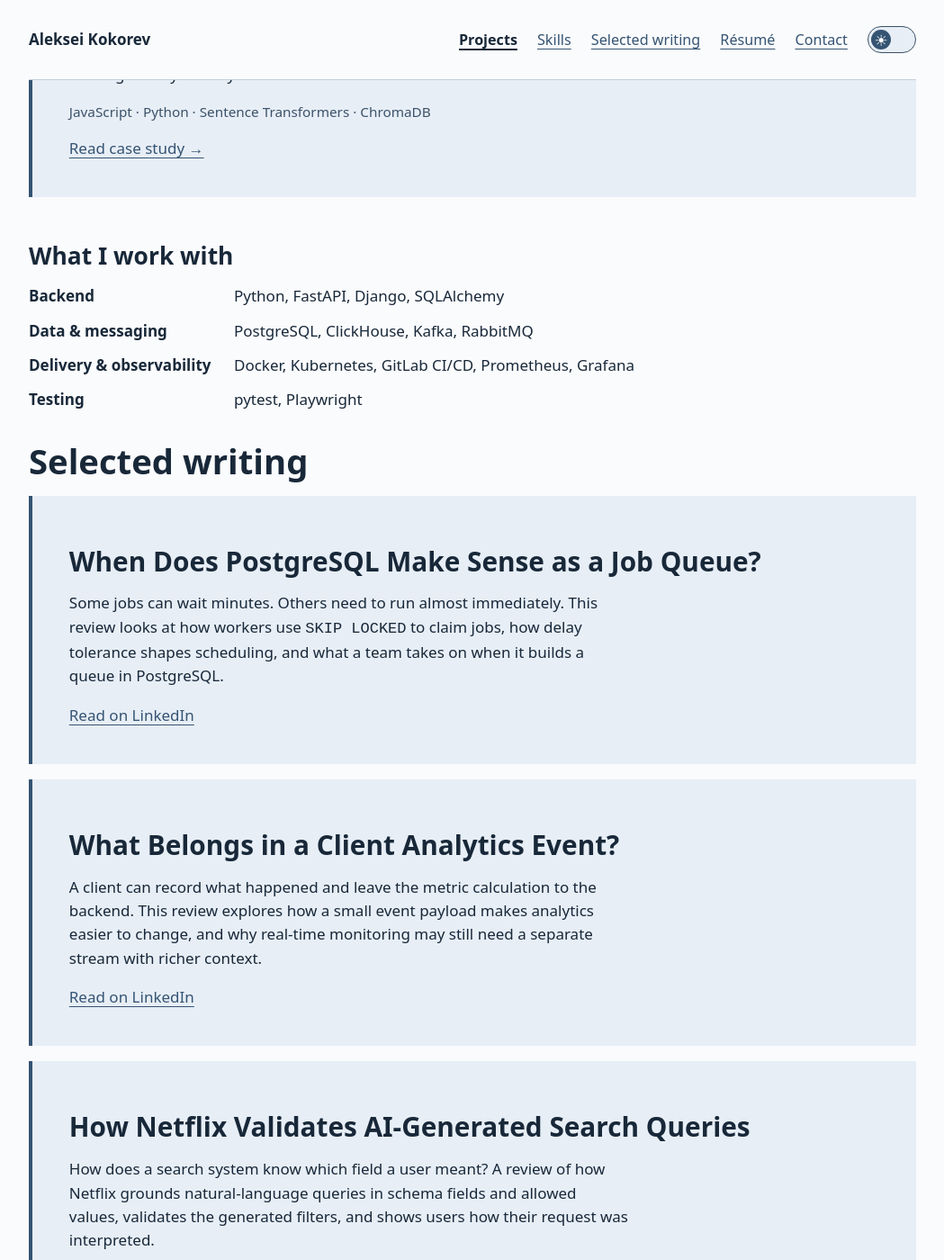
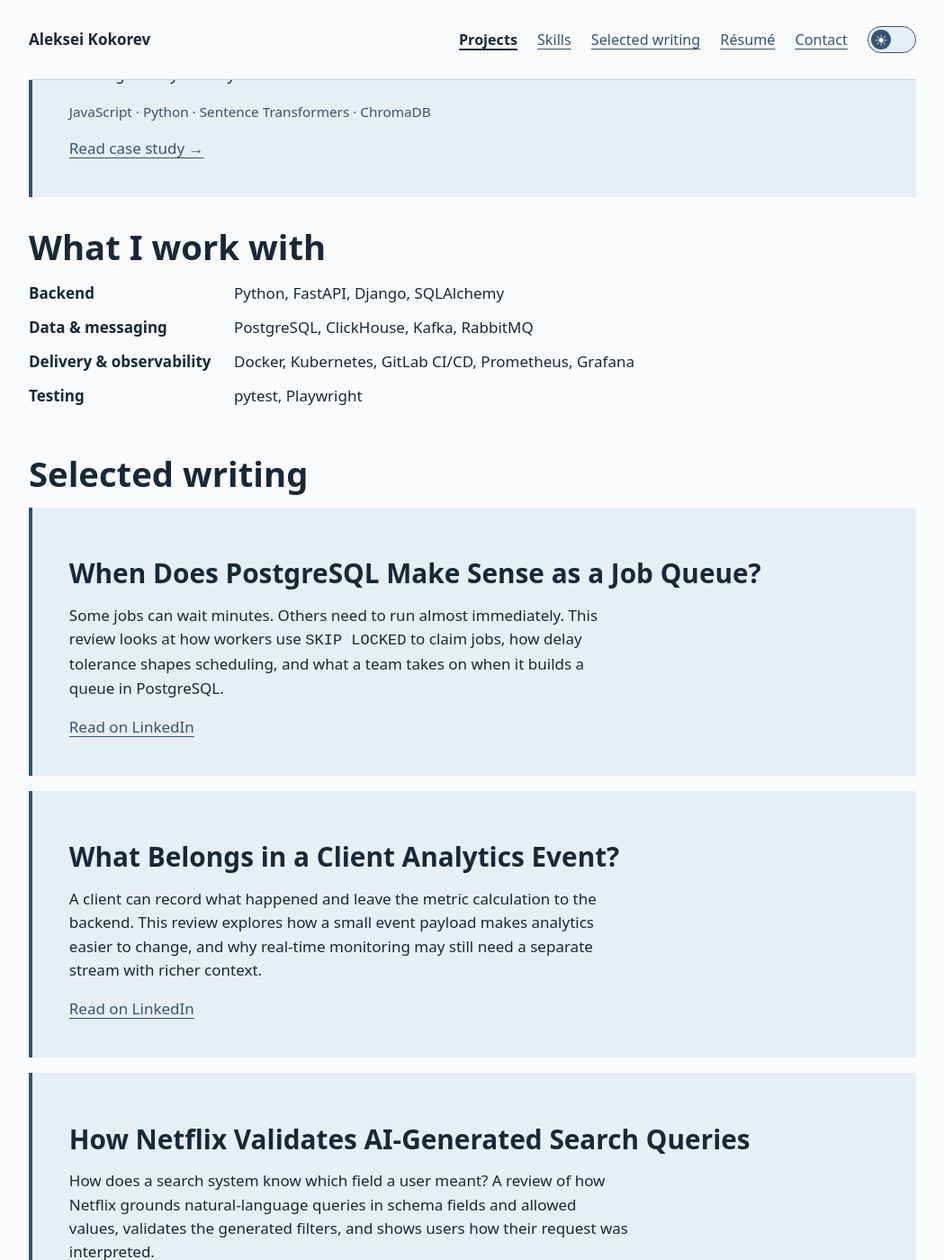
Before and after one commit to alex-coch/alex-coch.github.io, a Jekyll site: the page index.html, which Jekyll copies as it is, in a window 1280 px wide and 1400 px high, scrolled down 1640 px. Shown: the whole window at 90% size, without its empty margins (115-1164 px from the left). Built offline with Jekyll 4.4.1, drawn with Linux system fonts in a browser that asks for light colours.

Commit message:
Align homepage section headings and spacing

```diff
--- a/assets/portfolio.css
+++ b/assets/portfolio.css
@@ -23,7 +23,8 @@ article {background:var(--panel);border-left:4px solid var(--accent);padding:cla
 footer {margin:3rem 0 2rem;border-top:1px solid var(--line);padding-top:1.3rem}
 @media(prefers-reduced-motion:no-preference){html{scroll-behavior:smooth}}
 /* Keep section headings above card titles in the homepage hierarchy. */
-:is(#work, #writing) > h2 {font-size:clamp(1.75rem, 3.5vw, 2.25rem)}
+main > .hero ~ section {display:flow-root;margin-block-start:2rem}
+main > .hero ~ section > h2 {font-size:clamp(1.75rem, 3.5vw, 2.25rem);margin-block-start:0}
 :is(#work, #writing) article h3 {font-size:clamp(1.35rem, 2.6vw, 1.75rem)}
 :is(#work, #writing) article + article {margin-top:1rem}
 
@@ -55,7 +56,6 @@ header nav a[aria-current] {color:var(--ink);font-weight:700;text-decoration-thi
 .contact-icons button:focus-visible {outline:3px solid var(--focus);outline-offset:4px}
 .actions {display:flex;align-items:center;flex-wrap:wrap;gap:1.3rem;margin:1.6rem 0}
 .hero .location {font-size:1rem;color:var(--muted)}
-#skills,#contact {margin-top:3rem}
 .skills {display:grid;grid-template-columns:auto 1fr;gap:.7em 1.5em}
 .skills dt {font-weight:650}
 .skills dd {margin:0}
--- a/index.html
+++ b/index.html
@@ -1,7 +1,7 @@
 <!doctype html>
 <html lang="en"><head><meta charset="utf-8"><meta name="viewport" content="width=device-width, initial-scale=1"><title>Aleksei Kokorev · Python Backend Engineer</title><meta name="description" content="Python backend engineering portfolio. APIs, event-driven systems and production GPU inference."><link rel="icon" href="/assets/ak.svg?v=3" type="image/svg+xml">
 <script src="/assets/theme.js?v=2"></script>
-<link rel="stylesheet" href="/assets/portfolio.css?v=17"><script defer src="/assets/portfolio-nav.js?v=7"></script>
+<link rel="stylesheet" href="/assets/portfolio.css?v=18"><script defer src="/assets/portfolio-nav.js?v=7"></script>
 <script defer src="/assets/messenger-links.js"></script>
 <script defer src="/assets/contact-form.js"></script>
 <script async defer src="https://www.google.com/recaptcha/api.js"></script>
```
